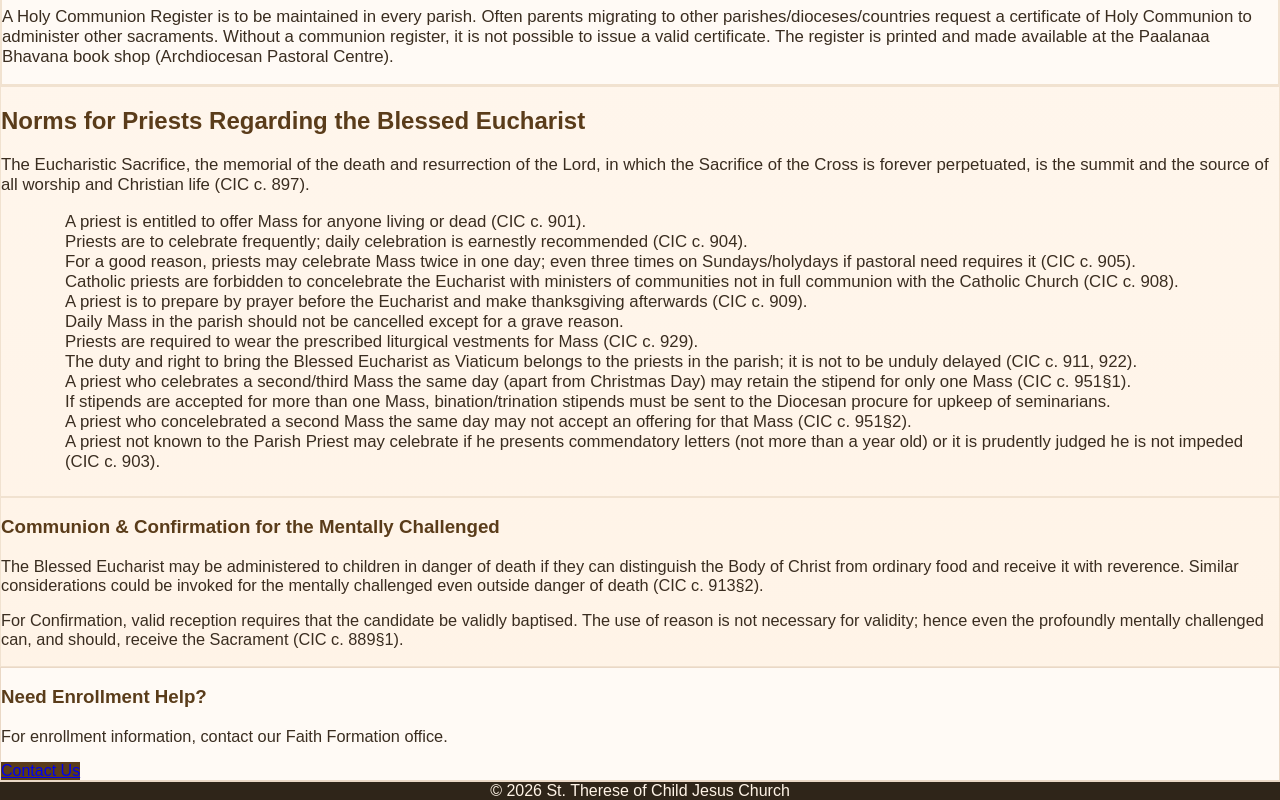
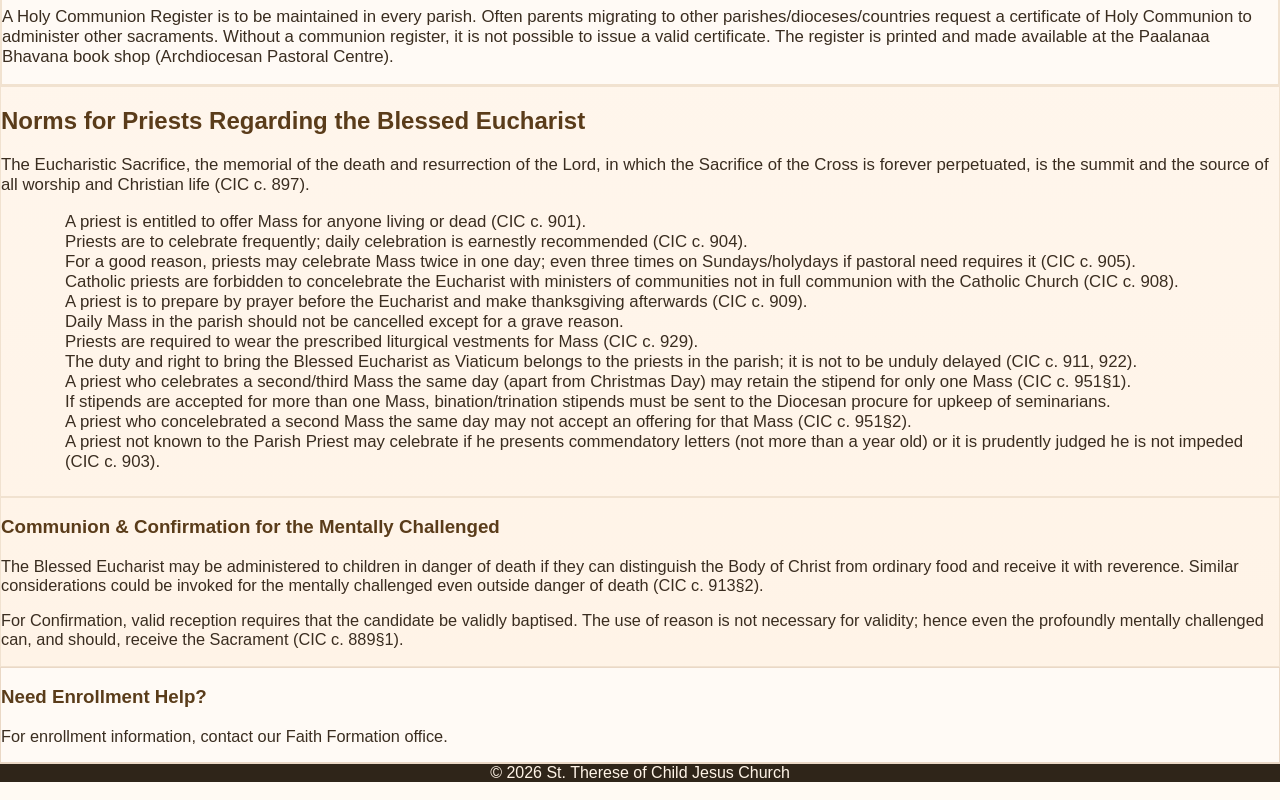
Before and after one commit to jana199105/Church, a React (Vite) app in the folder frontend/: page /holy-communion in a window 1280 px wide. Shown: the part 1015-1815 px from the top of the page. Built offline with nearby package versions, Linux system fonts and the light colour scheme; no server answers.

Commit message:
codecommit

```diff
--- a/frontend/src/pages/HolyCommunion.jsx
+++ b/frontend/src/pages/HolyCommunion.jsx
@@ -218,14 +218,7 @@ const HolyCommunion = () => {
                 <p className="mt-3 text-[1.02rem] leading-relaxed text-[#3a2d20]">
                   For enrollment information, contact our Faith Formation office.
                 </p>
-                <div className="mt-5">
-                  <a
-                    href="/contact"
-                    className="inline-flex items-center justify-center rounded-xl bg-[#5a3c1a] px-5 py-3 font-semibold text-white shadow-md transition hover:opacity-90"
-                  >
-                    Contact Us
-                  </a>
-                </div>
+
               </div>
             </div>
           </aside>
```
